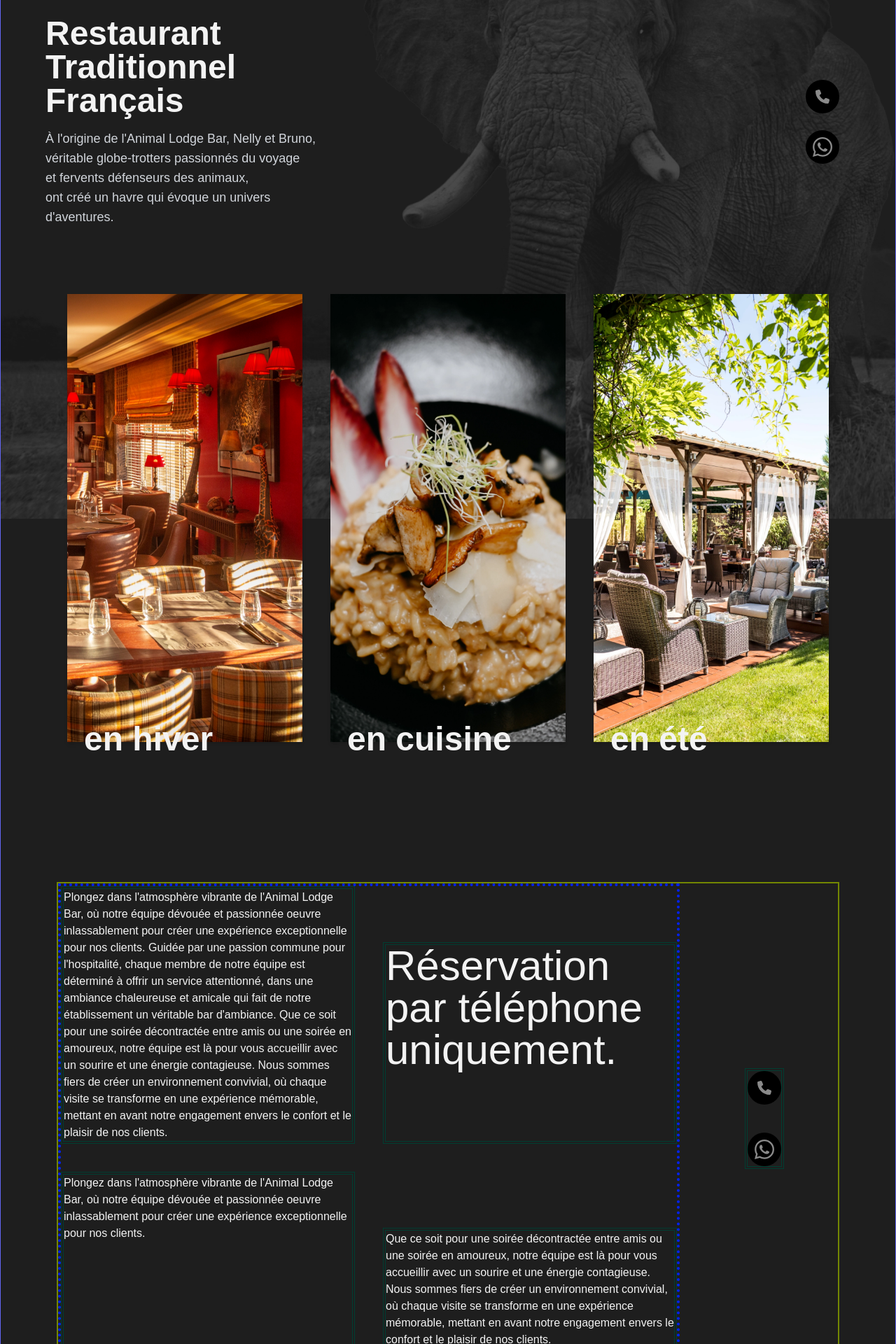
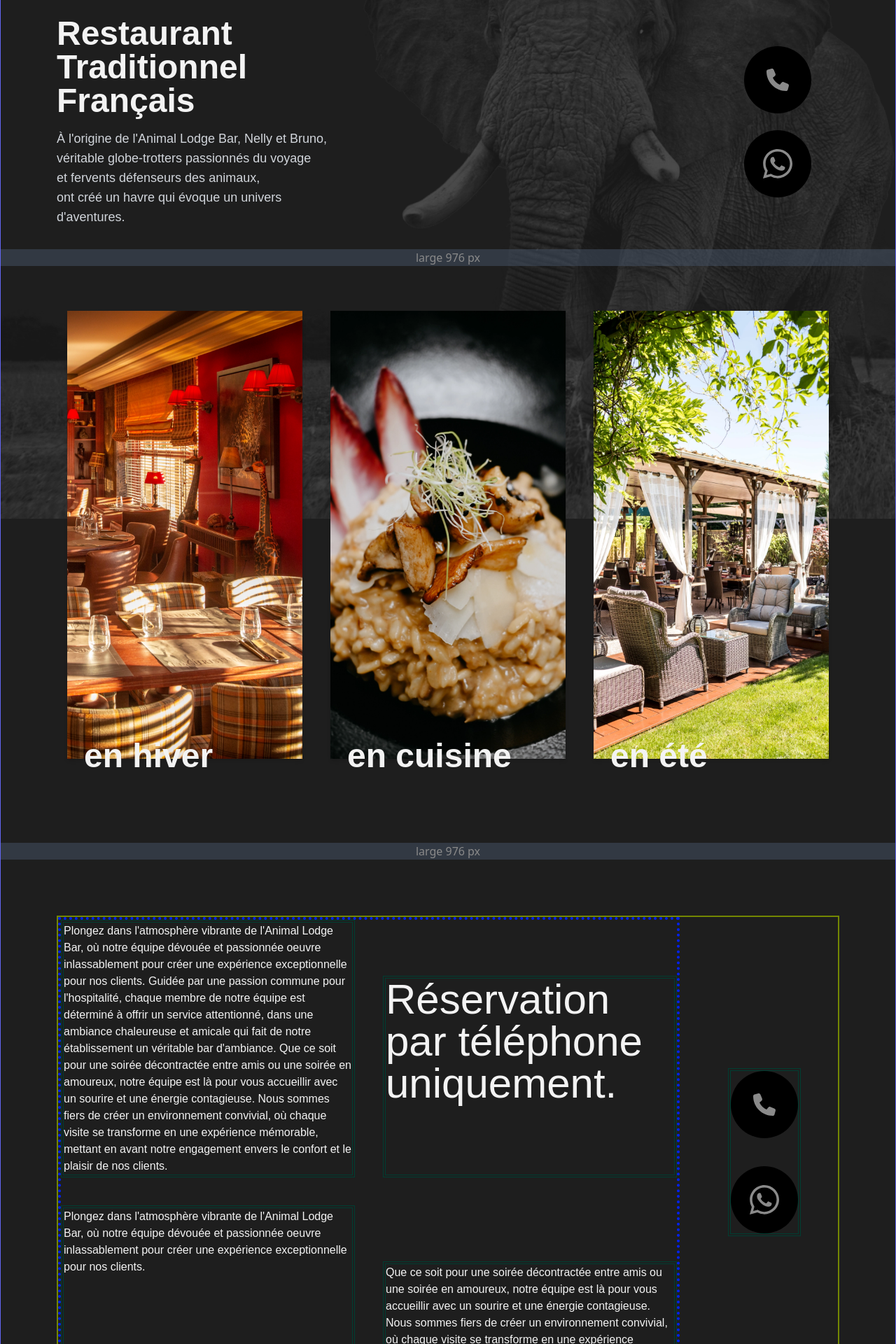
Before and after one commit to sha0lean/christina, a React (Vite) app: page / in a window 1280 px wide. Shown: the part 280-2200 px from the top of the page at 70% size. Built offline with nearby package versions, Linux system fonts and the light colour scheme; a web font is replaced by a local one.

Commit message:
♻️  Refactor UI styles and add new section DescrCTA

```diff
--- a/src/components/card/Card.jsx
+++ b/src/components/card/Card.jsx
@@ -2,7 +2,7 @@
 
 function Card({ imageUrl, title }) {
   return (
-    <div className="relative flex h-auto max-w-md flex-col items-center justify-center overflow-visible bg-primary shadow-md md:max-w-md">
+    <div className="relative flex h-auto flex-col items-center justify-center overflow-visible bg-primary shadow-md md:max-w-md">
       <div className="h-[26em] w-full overflow-hidden md:h-[20em] lg:h-[40em]">
         <img
           src={imageUrl}
--- a/src/components/hero/Hero.jsx
+++ b/src/components/hero/Hero.jsx
@@ -13,10 +13,10 @@ const Hero = () => {
         alt="Logo Restaurant 'Le Christina'"
         className="sm:pr-10sm:w-3/5 md:pb- w-5/6 px-10 py-0 pr-32 sm:py-10 md:w-1/2 md:pl-16 md:pt-20 lg:w-5/12 lg:pl-32"
       />
-      <div className="border-cyan-400 mb-8 mt-10  flex flex-row">
+      <div className="border-cyan-400 mb-8 mt-10 flex flex-row px-20">
         <div
           id="headlines"
-          className="flex h-full w-5/6 flex-col justify-center space-y-4 border-purple-400 pl-4 sm:pl-16"
+          className="flex h-full w-5/6 flex-col justify-center space-y-4 border-purple-400"
         >
           <h1 className="font-heading text-2xl font-bold sm:text-3xl md:text-5xl">
             Restaurant
@@ -35,19 +35,19 @@ const Hero = () => {
         </div>
         <div
           id="CTA"
-          className="my-auto flex w-1/6 flex-col items-end gap-6 pr-6 sm:pr-10 md:pr-20"
+          className="my-auto flex w-1/6 flex-col items-end gap-6 pr-6 sm:pr-10"
         >
           <CallToAction
             icon={faPhone}
             altText="Contact par téléphone"
             link="/Telephone"
-            iconSize="lg"
+            iconSize="2x"
           />
           <CallToAction
             icon={faWhatsapp}
             altText="Contact par Whatsapp"
             link="/Whatsapp"
-            iconSize="2x"
+            iconSize="3x"
           />
         </div>
       </div>
--- /dev/null
+++ b/src/components/sections/DescrCTA.jsx
@@ -0,0 +1,67 @@
+//=components/sections/DescrCTA.jsx
+
+import CallToAction from "@components/ui/CallToAction"
+import { faWhatsapp } from "@fortawesome/free-brands-svg-icons"
+import { faPhone } from "@fortawesome/free-solid-svg-icons"
+
+const DescrCTA = () => {
+  return (
+    <section className="p-8 font-heading text-primary sm:p-20">
+      <div className="b2 grid grid-cols-1 lg:grid-cols-5 lg:gap-4">
+        <div className="b3 grid gap-6 lg:col-span-4 lg:grid lg:grid-cols-2 lg:gap-10">
+          <p id="text1" className="b4 order-1 lg:col-span-1">
+            Plongez dans l&apos;atmosphère vibrante de l&apos;Animal Lodge Bar, où notre
+            équipe dévouée et passionnée oeuvre inlassablement pour créer une expérience
+            exceptionnelle pour nos clients. Guidée par une passion commune pour
+            l&apos;hospitalité, chaque membre de notre équipe est déterminé à offrir un
+            service attentionné, dans une ambiance chaleureuse et amicale qui fait de
+            notre établissement un véritable bar d&apos;ambiance. Que ce soit pour une
+            soirée décontractée entre amis ou une soirée en amoureux, notre équipe est là
+            pour vous accueillir avec un sourire et une énergie contagieuse. Nous sommes
+            fiers de créer un environnement convivial, où chaque visite se transforme en
+            une expérience mémorable, mettant en avant notre engagement envers le confort
+            et le plaisir de nos clients.
+          </p>
+          <p id="text2" className="b4 order-3">
+            Plongez dans l&apos;atmosphère vibrante de l&apos;Animal Lodge Bar, où notre
+            équipe dévouée et passionnée oeuvre inlassablement pour créer une expérience
+            exceptionnelle pour nos clients.
+          </p>
+          <p id="text3" className="b4 order-4 lg:mt-20">
+            Que ce soit pour une soirée décontractée entre amis ou une soirée en amoureux,
+            notre équipe est là pour vous accueillir avec un sourire et une énergie
+            contagieuse. Nous sommes fiers de créer un environnement convivial, où chaque
+            visite se transforme en une expérience mémorable, mettant en avant notre
+            engagement envers le confort et le plaisir de nos clients.
+          </p>
+          <h3
+            id="heading_bookup"
+            className="b4 order-last mt-10 text-5xl lg:order-2 lg:mt-20 lg:text-6xl"
+          >
+            Réservation <br />
+            par téléphone uniquement.
+          </h3>
+        </div>
+        <div
+          id="CTAs"
+          className="b4 mx-auto my-16 flex flex-row justify-center gap-8 md:col-span-1 lg:my-auto lg:flex-col lg:gap-10"
+        >
+          <CallToAction
+            icon={faPhone}
+            altText="Contact par téléphone"
+            link="/Telephone"
+            iconSize="2x"
+          />
+          <CallToAction
+            icon={faWhatsapp}
+            altText="Contact par Whatsapp"
+            link="/Whatsapp"
+            iconSize="3x"
+          />
+        </div>
+      </div>
+    </section>
+  )
+}
+
+export default DescrCTA
--- a/src/components/ui/CallToAction.jsx
+++ b/src/components/ui/CallToAction.jsx
@@ -10,7 +10,7 @@ const CallToAction = ({ icon, altText, link, iconSize }) => {
     <div id="CalltoAction">
       <a
         href={link}
-        className="flex h-12 w-12 items-center justify-center rounded-full bg-black text-white "
+        className="flex h-24 w-24 items-center justify-center rounded-full bg-black text-white "
       >
         <FontAwesomeIcon icon={icon} className={`animate-pulse ${iconSizeClass}`} />
         {altText && <span className="sr-only">{altText}</span>}
--- a/src/pages/Home.jsx
+++ b/src/pages/Home.jsx
@@ -13,78 +13,27 @@ import equipeSalleImg from "@assets/equipe/equipe_salle.webp"
 import Card from "@components/card/Card"
 import Hero from "@components/hero/Hero"
 import HomeParallax from "@components/parallax/HomeParallax.jsx"
-import CallToAction from "@components/ui/CallToAction"
-import { faWhatsapp } from "@fortawesome/free-brands-svg-icons"
-import { faPhone } from "@fortawesome/free-solid-svg-icons"
+import DescrCTA from "@components/sections/DescrCTA"
+import Breakpoints from "@components/utils/Breakpoints"
 
 const Home = () => {
   return (
     <div id="elephant">
       <Hero />
+      <Breakpoints />
       <div
         id="Cards"
-        className="container mx-auto mb-14 grid grid-cols-1 gap-14 px-4 py-16 sm:px-6 md:grid-cols-3 md:gap-10 lg:max-w-6xl lg:grid-cols-3 lg:px-8"
+        className="mx-auto mb-14 grid grid-cols-1 justify-center gap-14 px-4 py-16 sm:px-6 md:grid-cols-3 md:gap-10 lg:max-w-6xl lg:grid-cols-3 lg:px-8"
       >
         <Card imageUrl={interieurImage} title="en hiver" />
         <Card imageUrl={cuisineImage} title="en cuisine" />
         <Card imageUrl={exterieurImage} title="en été" />{" "}
       </div>
-      <section className="p-8 font-heading text-primary sm:p-20">
-        <div className="b2 grid grid-cols-1 lg:grid-cols-5 lg:gap-4">
-          <div className="b3 grid gap-6 lg:col-span-4 lg:grid lg:grid-cols-2 lg:gap-10">
-            <p id="text1" className="b4 order-1 lg:col-span-1">
-              Plongez dans l&apos;atmosphère vibrante de l&apos;Animal Lodge Bar, où notre
-              équipe dévouée et passionnée oeuvre inlassablement pour créer une expérience
-              exceptionnelle pour nos clients. Guidée par une passion commune pour
-              l&apos;hospitalité, chaque membre de notre équipe est déterminé à offrir un
-              service attentionné, dans une ambiance chaleureuse et amicale qui fait de
-              notre établissement un véritable bar d&apos;ambiance. Que ce soit pour une
-              soirée décontractée entre amis ou une soirée en amoureux, notre équipe est
-              là pour vous accueillir avec un sourire et une énergie contagieuse. Nous
-              sommes fiers de créer un environnement convivial, où chaque visite se
-              transforme en une expérience mémorable, mettant en avant notre engagement
-              envers le confort et le plaisir de nos clients.
-            </p>
-            <p id="text2" className="b4 order-3">
-              Plongez dans l&apos;atmosphère vibrante de l&apos;Animal Lodge Bar, où notre
-              équipe dévouée et passionnée oeuvre inlassablement pour créer une expérience
-              exceptionnelle pour nos clients.
-            </p>
-            <p id="text3" className="b4 order-4 lg:mt-20">
-              Que ce soit pour une soirée décontractée entre amis ou une soirée en
-              amoureux, notre équipe est là pour vous accueillir avec un sourire et une
-              énergie contagieuse. Nous sommes fiers de créer un environnement convivial,
-              où chaque visite se transforme en une expérience mémorable, mettant en avant
-              notre engagement envers le confort et le plaisir de nos clients.
-            </p>
-            <h3
-              id="heading_bookup"
-              className="b4 order-last mt-10 text-5xl lg:order-2 lg:mt-20 lg:text-6xl"
-            >
-              Réservation <br />
-              par téléphone uniquement.
-            </h3>
-          </div>
-          <div
-            id="CTAs"
-            className="b4 mx-auto my-16 flex flex-row justify-center gap-8 md:col-span-1 lg:my-auto lg:flex-col lg:gap-10"
-          >
-            <CallToAction
-              icon={faPhone}
-              altText="Contact par téléphone"
-              link="/Telephone"
-              iconSize="lg"
-            />
-            <CallToAction
-              icon={faWhatsapp}
-              altText="Contact par Whatsapp"
-              link="/Whatsapp"
-              iconSize="2x"
-            />
-          </div>
-        </div>
-      </section>
+      <Breakpoints />
+      <DescrCTA />
+      <Breakpoints />
       <HomeParallax />
+      <Breakpoints />
       <section className="flex flex-col justify-between gap-10 bg-secondary p-20 lg:flex-row lg:gap-20">
         <div
           id="carte&menus"
```
